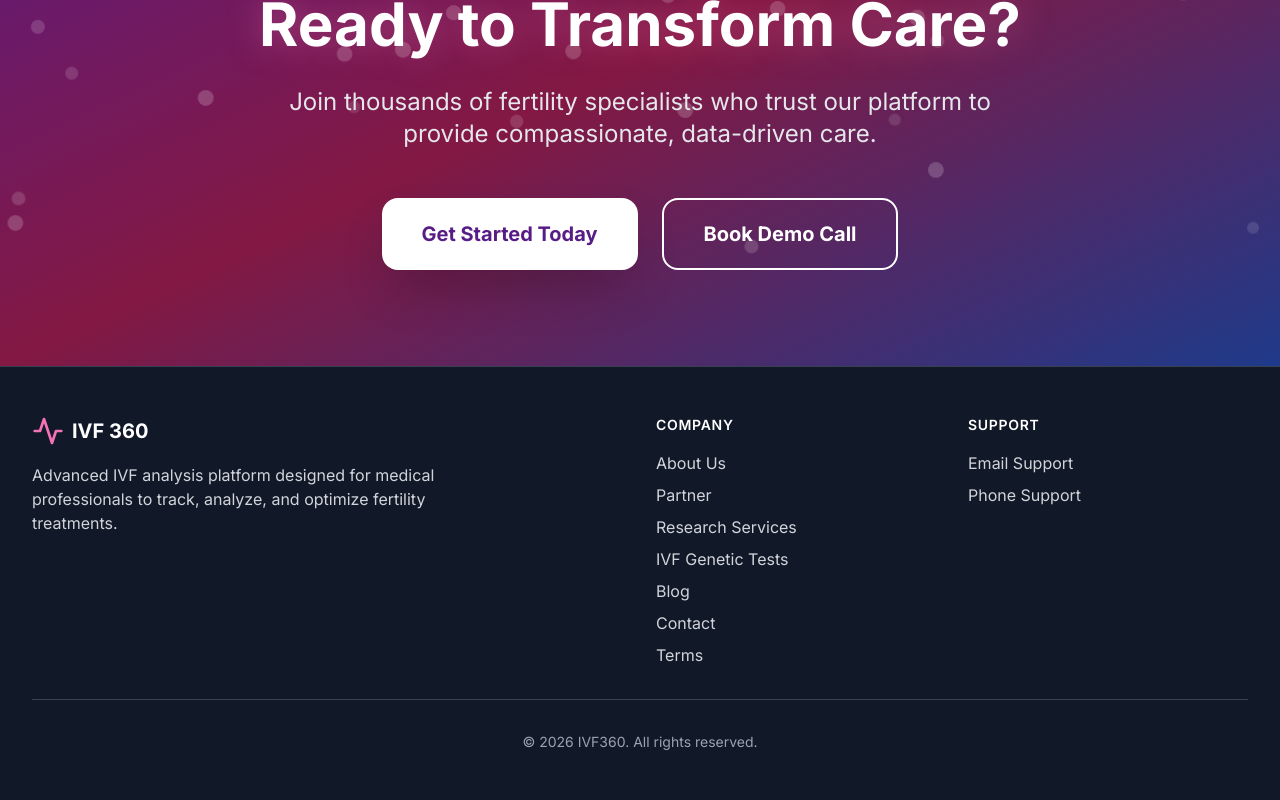
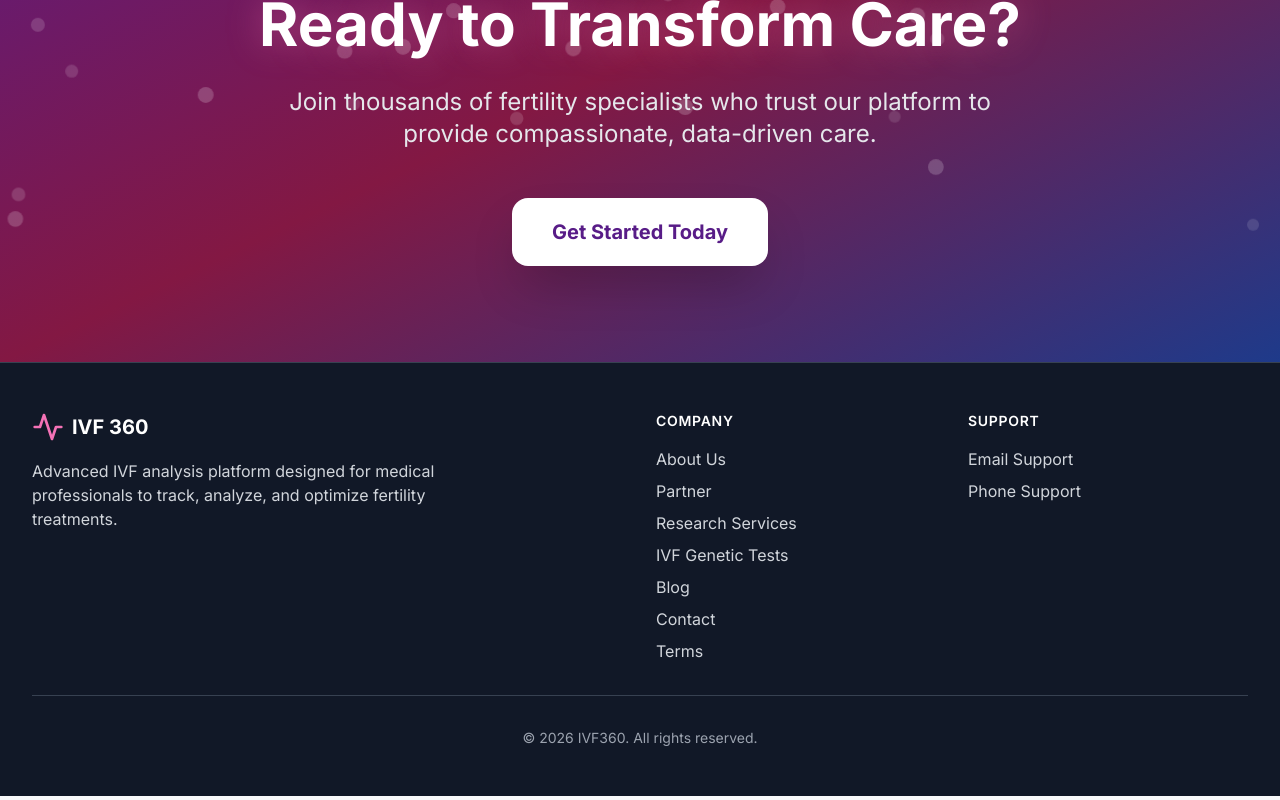
Before and after one commit to shrey2343/IVFdemo, a React (Vite) app: page /contact in a window 1280 px wide. Shown: the part 2751-3551 px from the top of the page. Built offline with nearby package versions, Linux system fonts and the light colour scheme.

Commit message:
changes completed

```diff
--- a/src/pages/Contact.tsx
+++ b/src/pages/Contact.tsx
@@ -750,17 +750,7 @@ const Contact = () => {
               >
                 Get Started Today
               </motion.button>
-              <motion.button
-                whileHover={{
-                  scale: 1.05,
-                  boxShadow: "0 25px 50px rgba(236, 72, 153, 0.3)",
-                  y: -5
-                }}
-                whileTap={{ scale: 0.95 }}
-                className="border-2 border-white text-white px-10 py-5 rounded-2xl font-bold text-xl hover:bg-white hover:text-purple-900 transition-all duration-300"
-              >
-                Book Demo Call
-              </motion.button>
+
             </motion.div>
           </motion.div>
         </div>
```
